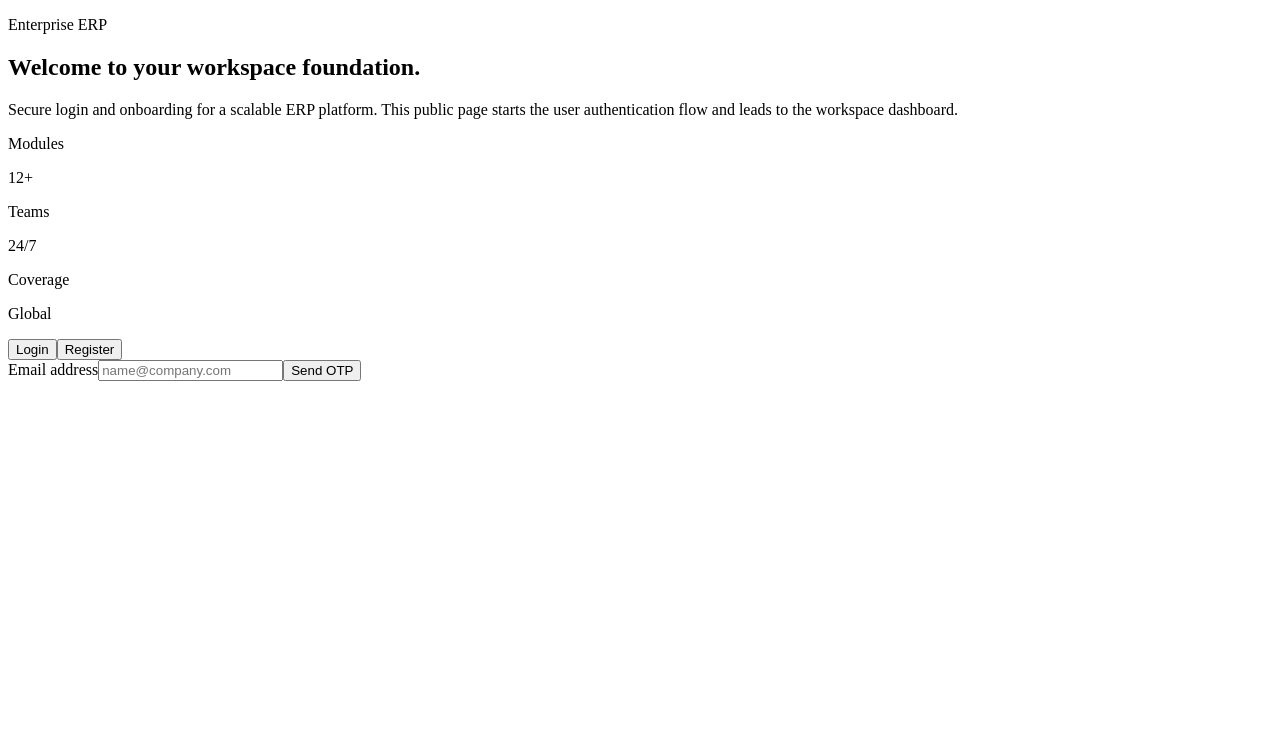
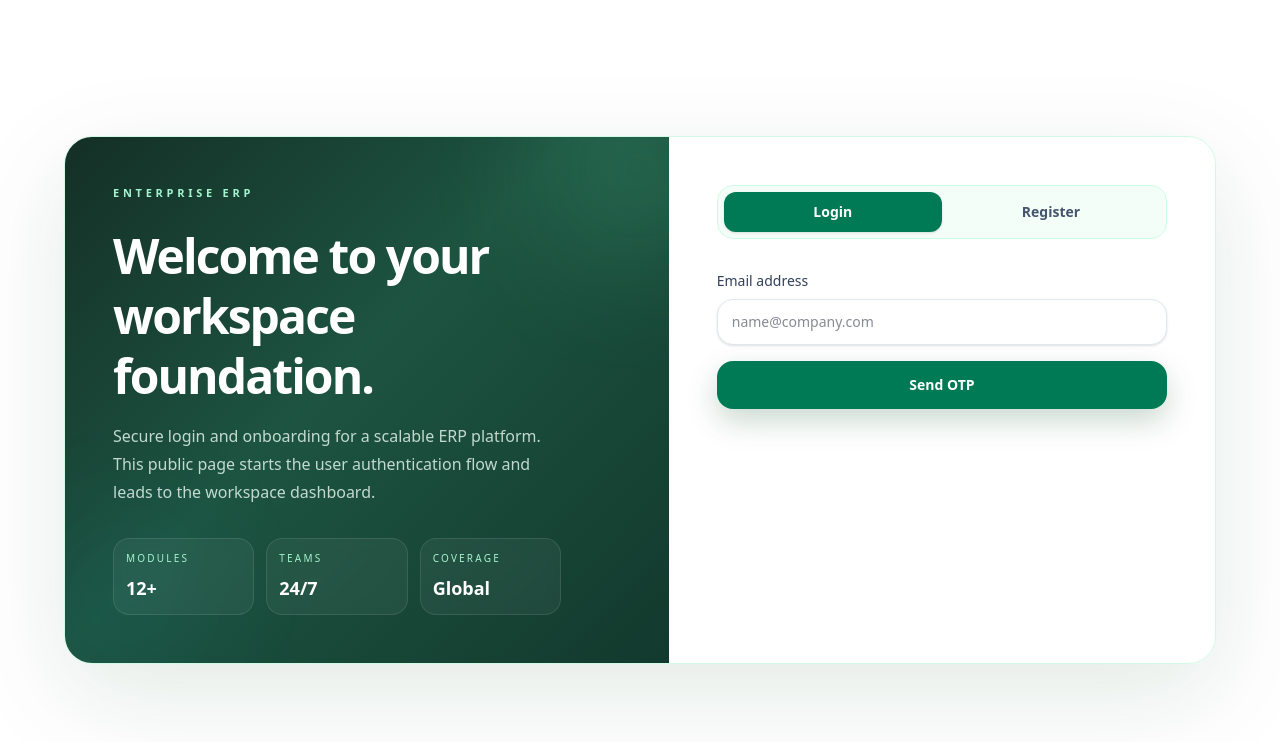
Before and after one commit to credencecraft-source/Credence-craft-erp, a Next.js app: page / in a window 1280 px wide. Shown: the top 742 px of the page. Built offline with nearby package versions, Linux system fonts and the light colour scheme.

Commit message:
Fix globals.css tailwind directives

```diff
--- a/app/globals.css
+++ b/app/globals.css
@@ -1,3 +1,12 @@
+@import "tailwindcss";
+
+/* If your project is using Tailwind CSS v3 instead of v4,
+   replace "@import "tailwindcss";" above with:
+   @tailwind base;
+   @tailwind components;
+   @tailwind utilities;
+*/
+
 /* ==========================================================================
    FORCE HIGH-DENSITY CLEAN UI OVERRIDES ON ALL INNER PAGES
    ========================================================================== */
```
